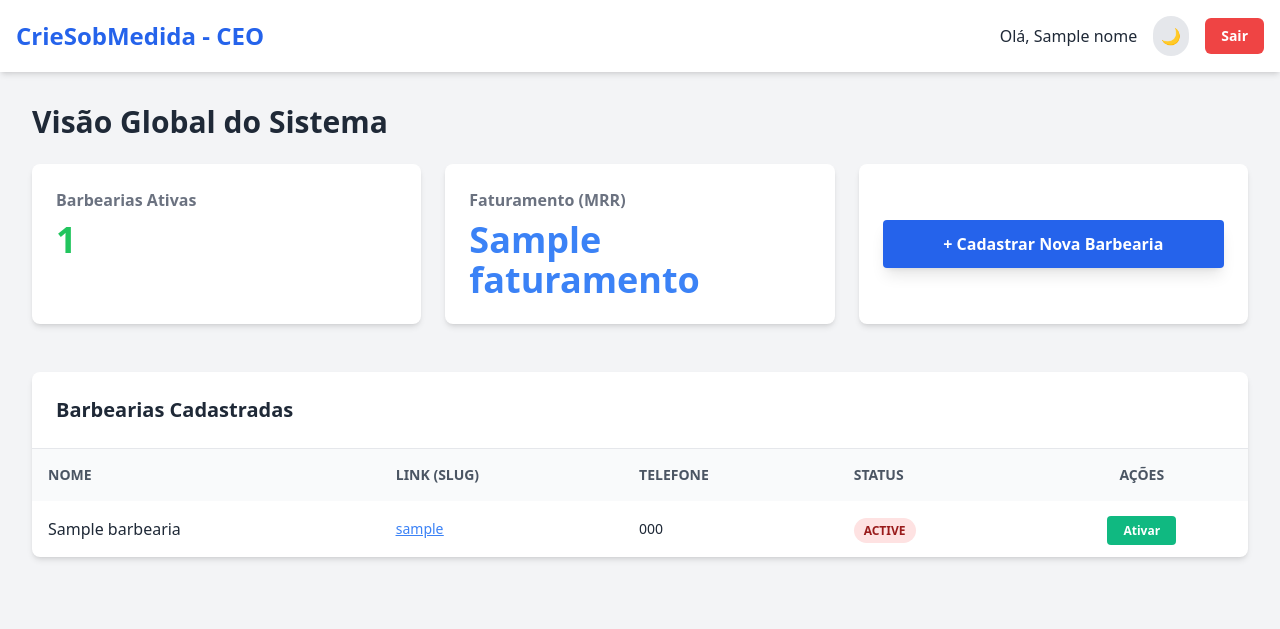
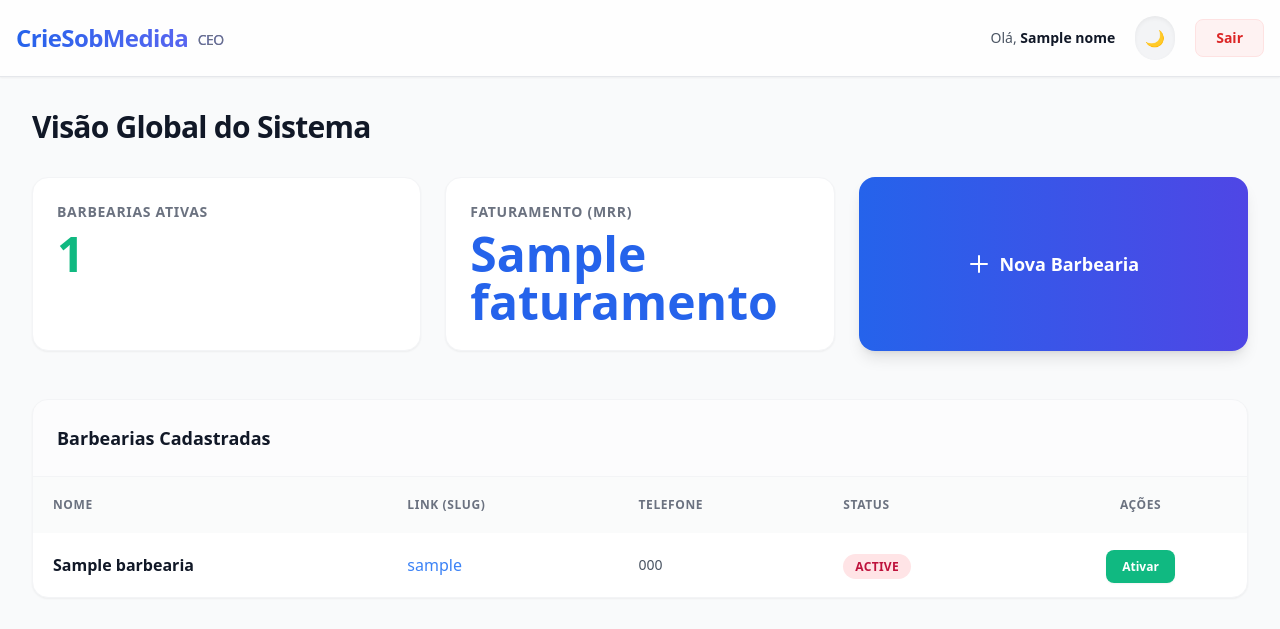
Before and after one commit to GeovanniFSantos/barbearia-SasS, a Node server app: template views/superadmin/dashboard.ejs in a window 1280 px wide. Shown: the top 629 px of the page. Run offline with Node 20, Linux system fonts and the light colour scheme; the template is opened without the code that fills it: most values are stand-ins (such as "Sample title", 1, 10 or a date in 2020); some libraries are stand-ins or nearby versions.

Commit message:
V- 1.1
Configurando a tela de SuperAdmin e adicionando a rota de login para ela!

```diff
--- a/controllers/authController.js
+++ b/controllers/authController.js
@@ -36,6 +36,9 @@ exports.realizarLogin = async (req, res) => {
         req.session.userId = usuario.id;
         req.session.userNome = usuario.nome;
         req.session.userRole = usuario.tipo;
+
+        if (usuario.tipo === 'superadmin') {
+        return res.redirect('/superadmin');}
 
         // Se for admin, garante que o ID na sessão é sempre 1
         if (usuario.tipo === 'dono' || usuario.tipo === 'colaborador') {
--- a/public/js/dashboard_superAdmin.js
+++ b/public/js/dashboard_superAdmin.js
@@ -1,5 +1,6 @@
         // Função para Abrir/Fechar o Modal
-        function toggleModal() {
-            const modal = document.getElementById('modalCadastro');
-            modal.classList.toggle('hidden');
-        }
+        window.toggleModal = function() {
+        const modal = document.getElementById('modalCadastro');
+        modal.classList.toggle('hidden');
+        console.log("O botão foi clicado e o modal acionado!"); // Log para termos certeza
+    }
--- a/views/superadmin/dashboard.ejs
+++ b/views/superadmin/dashboard.ejs
@@ -3,82 +3,98 @@
 <head>
     <meta charset="UTF-8">
     <meta name="viewport" content="width=device-width, initial-scale=1.0">
-    <title>Super Admin - Solução Sob Medida SaaS</title>
+    <title>SasS Solução Sob Medida - Barbearia-app</title>
     <script src="https://cdn.tailwindcss.com"></script>
+    <link rel="stylesheet" href="https://cdnjs.cloudflare.com/ajax/libs/font-awesome/6.4.0/css/all.min.css">
     <script>
-        tailwind.config = { darkMode: 'class' }
+        tailwind.config = { darkMode: 'class' };
+        if (localStorage.getItem('theme') === 'dark') document.documentElement.classList.add('dark');
     </script>
+    <style>
+        @keyframes slideUp { from { opacity: 0; transform: translateY(20px); } to { opacity: 1; transform: translateY(0); } }
+        .animate-slide-up { animation: slideUp 0.5s cubic-bezier(0.16, 1, 0.3, 1) forwards; opacity: 0; }
+        .custom-scrollbar::-webkit-scrollbar { height: 6px; width: 6px; }
+        .custom-scrollbar::-webkit-scrollbar-track { background: transparent; }
+        .custom-scrollbar::-webkit-scrollbar-thumb { background: #cbd5e1; border-radius: 10px; }
+        .dark .custom-scrollbar::-webkit-scrollbar-thumb { background: #334155; }
+    </style>
 </head>
-<body class="bg-gray-100 dark:bg-gray-900 text-gray-800 dark:text-gray-100 transition-colors duration-300">
+<body class="bg-gray-50 dark:bg-gray-900 text-gray-800 dark:text-gray-100 transition-colors duration-500">
 
-    <nav class="bg-white dark:bg-gray-800 shadow-md p-4 flex justify-between items-center">
-        <h1 class="text-2xl font-bold text-blue-600 dark:text-blue-400">CrieSobMedida - CEO</h1>
-        <div class="flex items-center space-x-4">
-            <span class="font-medium">Olá, <%= nome %></span>
-            <button id="theme-toggle" class="p-2 bg-gray-200 dark:bg-gray-700 rounded-full">
+    <nav class="bg-white/80 dark:bg-gray-800/80 glass-effect sticky top-0 z-40 shadow-sm border-b border-gray-200 dark:border-gray-700 p-4 flex justify-between items-center transition-all">
+        <h1 class="text-2xl font-extrabold bg-clip-text text-transparent bg-gradient-to-r from-blue-600 to-indigo-500 tracking-tight">
+            CrieSobMedida <span class="text-sm font-medium text-gray-500 dark:text-gray-400 align-middle ml-1">CEO</span>
+        </h1>
+        <div class="flex items-center space-x-5">
+            <span class="font-medium text-sm text-gray-600 dark:text-gray-300">Olá, <span class="font-bold text-gray-900 dark:text-white"><%= nome %></span></span>
+            <button id="theme-toggle" class="p-2.5 bg-gray-100 dark:bg-gray-700 hover:bg-gray-200 dark:hover:bg-gray-600 rounded-full transition-colors shadow-inner">
                 <span id="theme-icon">🌙</span>
             </button>
-            <a href="/auth/logout" class="bg-red-500 text-white px-4 py-2 rounded-md font-bold text-sm">Sair</a>
+            <a href="/auth/logout" class="bg-red-50 hover:bg-red-100 text-red-600 dark:bg-red-500/10 dark:hover:bg-red-500/20 dark:text-red-400 px-5 py-2 rounded-lg font-semibold text-sm transition-all border border-red-100 dark:border-red-500/20">Sair</a>
         </div>
     </nav>
 
-    <main class="p-8">
-        <h2 class="text-3xl font-bold mb-6">Visão Global do Sistema</h2>
+    <main class="p-8 max-w-7xl mx-auto">
+        <h2 class="text-3xl font-bold mb-8 tracking-tight text-gray-900 dark:text-white">Visão Global do Sistema</h2>
 
         <div class="grid grid-cols-1 md:grid-cols-3 gap-6">
-            <div class="bg-white dark:bg-gray-800 p-6 rounded-lg shadow-md">
-                <h3 class="text-gray-500 dark:text-gray-400 font-semibold mb-2">Barbearias Ativas</h3>
-                <p class="text-4xl font-bold text-green-500"><%= totalBarbearias %></p>
+            <div class="bg-white dark:bg-gray-800 p-6 rounded-2xl shadow-sm hover:shadow-xl hover:-translate-y-1 transition-all duration-300 border border-gray-100 dark:border-gray-700">
+                <h3 class="text-sm text-gray-500 dark:text-gray-400 font-bold uppercase tracking-wider mb-2">Barbearias Ativas</h3>
+                <p class="text-5xl font-black text-emerald-500"><%= totalBarbearias %></p>
             </div>
 
-            <div class="bg-white dark:bg-gray-800 p-6 rounded-lg shadow-md">
-                <h3 class="text-gray-500 dark:text-gray-400 font-semibold mb-2">Faturamento (MRR)</h3>
-                <p class="text-4xl font-bold text-blue-500"><%= faturamento %></p>
+            <div class="bg-white dark:bg-gray-800 p-6 rounded-2xl shadow-sm hover:shadow-xl hover:-translate-y-1 transition-all duration-300 border border-gray-100 dark:border-gray-700">
+                <h3 class="text-sm text-gray-500 dark:text-gray-400 font-bold uppercase tracking-wider mb-2">Faturamento (MRR)</h3>
+                <p class="text-5xl font-black text-blue-600 dark:text-blue-400"><%= faturamento %></p>
             </div>
 
-            <div class="bg-white dark:bg-gray-800 p-6 rounded-lg shadow-md flex items-center">
-                <button onclick="toggleModal()" class="w-full bg-blue-600 hover:bg-blue-700 text-white font-bold py-3 px-4 rounded shadow-lg transition-all">
-                    + Cadastrar Nova Barbearia
+            <div class="flex items-center">
+                <button onclick="toggleModal('modalCadastro')" class="w-full h-full min-h-[120px] bg-gradient-to-r from-blue-600 to-indigo-600 hover:from-blue-700 hover:to-indigo-700 text-white font-bold py-3 px-4 rounded-2xl shadow-lg hover:shadow-blue-500/30 transform hover:-translate-y-1 transition-all duration-300 flex items-center justify-center space-x-2 text-lg">
+                    <svg class="w-6 h-6" fill="none" stroke="currentColor" viewBox="0 0 24 24"><path stroke-linecap="round" stroke-linejoin="round" stroke-width="2" d="M12 4v16m8-8H4"></path></svg>
+                    <span>Nova Barbearia</span>
                 </button>
             </div>
         </div>
 
-        <div class="mt-12 bg-white dark:bg-gray-800 rounded-lg shadow-md overflow-hidden transition-colors duration-300">
-            <div class="p-6 border-b border-gray-200 dark:border-gray-700">
-                <h3 class="text-xl font-bold">Barbearias Cadastradas</h3>
+        <div class="mt-12 bg-white dark:bg-gray-800 rounded-2xl shadow-sm border border-gray-100 dark:border-gray-700 overflow-hidden transition-colors duration-300">
+            <div class="p-6 border-b border-gray-100 dark:border-gray-700 bg-gray-50/50 dark:bg-gray-800/50">
+                <h3 class="text-lg font-bold text-gray-900 dark:text-white">Barbearias Cadastradas</h3>
             </div>
             <div class="overflow-x-auto">
                 <table class="w-full text-left border-collapse">
                     <thead>
-                        <tr class="bg-gray-50 dark:bg-gray-700 text-gray-600 dark:text-gray-300 text-sm uppercase font-semibold">
-                            <th class="p-4">Nome</th>
-                            <th class="p-4">Link (Slug)</th>
-                            <th class="p-4">Telefone</th>
-                            <th class="p-4">Status</th>
-                            <th class="p-4 text-center">Ações</th>
+                        <tr class="bg-gray-50/80 dark:bg-gray-900/50 text-gray-500 dark:text-gray-400 text-xs uppercase tracking-wider font-bold">
+                            <th class="p-5">Nome</th>
+                            <th class="p-5">Link (Slug)</th>
+                            <th class="p-5">Telefone</th>
+                            <th class="p-5">Status</th>
+                            <th class="p-5 text-center">Ações</th>
                         </tr>
                     </thead>
-                    <tbody class="divide-y divide-gray-200 dark:divide-gray-700">
+                    <tbody class="divide-y divide-gray-100 dark:divide-gray-700/50">
                         <% if (barbearias.length === 0) { %>
                             <tr>
-                                <td colspan="5" class="p-4 text-center text-gray-500">Nenhuma barbearia cadastrada ainda.</td>
+                                <td colspan="5" class="p-8 text-center text-gray-500 dark:text-gray-400 italic">Nenhuma barbearia cadastrada no momento.</td>
                             </tr>
                         <% } else { %>
                             <% barbearias.forEach(b => { %>
-                                <tr class="hover:bg-gray-50 dark:hover:bg-gray-700 transition-colors">
-                                    <td class="p-4 font-medium"><%= b.nome %></td>
-                                    <td class="p-4 text-blue-500 underline text-sm">
-                                        <a href="http://<%= b.slug %>.localhost:3000" target="_blank"><%= b.slug %></a>
+                                <tr class="hover:bg-blue-50/50 dark:hover:bg-gray-700/50 transition-colors group">
+                                    <td class="p-5 font-semibold text-gray-900 dark:text-white"><%= b.nome %></td>
+                                    <td class="p-5">
+                                        <a href="http://<%= b.slug %>.localhost:3000/" target="_blank" class="text-blue-500 hover:text-blue-700 font-medium transition-colors flex items-center space-x-1">
+                                            <span><%= b.slug %></span>
+                                            <svg class="w-4 h-4 opacity-0 group-hover:opacity-100 transition-opacity" fill="none" stroke="currentColor" viewBox="0 0 24 24"><path stroke-linecap="round" stroke-linejoin="round" stroke-width="2" d="M10 6H6a2 2 0 00-2 2v10a2 2 0 002 2h10a2 2 0 002-2v-4M14 4h6m0 0v6m0-6L10 14"></path></svg>
+                                        </a>
                                     </td>
-                                    <td class="p-4 text-sm"><%= b.telefone || 'Não informado' %></td>
-                                    <td class="p-4">
-                                        <span class="px-2.5 py-1 rounded-full text-xs font-bold <%= b.status === 'ativo' ? 'bg-green-100 text-green-800' : 'bg-red-100 text-red-800' %>">
+                                    <td class="p-5 text-gray-600 dark:text-gray-300 text-sm"><%= b.telefone || 'Não informado' %></td>
+                                    <td class="p-5">
+                                        <span class="px-3 py-1 rounded-full text-xs font-bold tracking-wide <%= b.status === 'ativo' ? 'bg-emerald-100 text-emerald-700 dark:bg-emerald-500/10 dark:text-emerald-400' : 'bg-rose-100 text-rose-700 dark:bg-rose-500/10 dark:text-rose-400' %>">
                                             <%= b.status.toUpperCase() %>
                                         </span>
                                     </td>
-                                    <td class="p-4 text-center">
+                                    <td class="p-5 text-center">
                                         <a href="/superadmin/status/<%= b.id %>/<%= b.status %>"
-                                        class="px-4 py-1.5 rounded text-white text-xs font-bold transition-all <%= b.status === 'ativo' ? 'bg-amber-500 hover:bg-amber-600' : 'bg-emerald-500 hover:bg-emerald-600' %>">
+                                        class="px-4 py-2 rounded-lg text-white text-xs font-bold shadow-sm transition-all <%= b.status === 'ativo' ? 'bg-amber-500 hover:bg-amber-600 hover:shadow-amber-500/30' : 'bg-emerald-500 hover:bg-emerald-600 hover:shadow-emerald-500/30' %>">
                                             <%= b.status === 'ativo' ? 'Desativar' : 'Ativar' %>
                                         </a>
                                     </td>
@@ -89,47 +105,77 @@
                 </table>
             </div>
         </div>
-
     </main>
 
+    <div id="modalCadastro" class="hidden fixed inset-0 z-50 items-center justify-center p-4 transition-opacity duration-300 opacity-0">
 
-    <div id="modalCadastro" class="hidden fixed inset-0 bg-black bg-opacity-50 flex items-center justify-center p-4">
-        <div class="bg-white dark:bg-gray-800 rounded-lg max-w-md w-full p-6 shadow-2xl transition-colors duration-300">
-            <div class="flex justify-between items-center mb-4">
-                <h3 class="text-xl font-bold text-gray-900 dark:text-white">Nova Barbearia</h3>
-                <button onclick="toggleModal()" class="text-gray-500 hover:text-gray-700 dark:hover:text-gray-300 text-2xl">&times;</button>
+    <div class="relative z-10 bg-white dark:bg-gray-800 rounded-2xl max-w-md w-full p-8 shadow-2xl transform scale-95 transition-transform duration-300 border border-gray-100 dark:border-gray-700">
+        <div class="flex justify-between items-center mb-6">
+            <h3 class="text-2xl font-extrabold text-gray-900 dark:text-white tracking-tight">Nova Barbearia</h3>
+            <button onclick="toggleModal('modalCadastro')" class="text-gray-400 hover:text-gray-600 dark:hover:text-white bg-gray-100 dark:bg-gray-700 hover:bg-gray-200 dark:hover:bg-gray-600 rounded-full p-2 transition-colors">
+                <svg class="w-5 h-5" fill="none" stroke="currentColor" viewBox="0 0 24 24"><path stroke-linecap="round" stroke-linejoin="round" stroke-width="2" d="M6 18L18 6M6 6l12 12"></path></svg>
+            </button>
         </div>
 
-            <form action="/superadmin/cadastrar" method="POST" class="space-y-4">
+        <form action="/superadmin/cadastrar" method="POST" class="space-y-5">
             <div>
-                    <label class="block text-sm font-medium mb-1">Nome da Barbearia</label>
-                    <input type="text" name="nome" required class="w-full p-2 rounded border dark:bg-gray-700 dark:border-gray-600">
+                <label class="block text-sm font-semibold text-gray-700 dark:text-gray-300 mb-1.5">Nome da Barbearia</label>
+                <input type="text" name="nome" required class="w-full p-3 rounded-xl border border-gray-300 dark:border-gray-600 dark:bg-gray-900 focus:ring-2 focus:ring-blue-500 focus:border-blue-500 outline-none transition-all">
             </div>
             <div>
-                    <label class="block text-sm font-medium mb-1">Slug (Link único na URL)</label>
-                    <input type="text" name="slug" placeholder="ex: donjuan-barber" required class="w-full p-2 rounded border dark:bg-gray-700 dark:border-gray-600">
+                <label class="block text-sm font-semibold text-gray-700 dark:text-gray-300 mb-1.5">Slug <span class="font-normal text-gray-400">(Link único na URL)</span></label>
+                <input type="text" name="slug" placeholder="ex: donjuan-barber" required class="w-full p-3 rounded-xl border border-gray-300 dark:border-gray-600 dark:bg-gray-900 focus:ring-2 focus:ring-blue-500 focus:border-blue-500 outline-none transition-all">
             </div>
             <div>
-                    <label class="block text-sm font-medium mb-1">Telefone</label>
-                    <input type="text" name="telefone" class="w-full p-2 rounded border dark:bg-gray-700 dark:border-gray-600">
+                <label class="block text-sm font-semibold text-gray-700 dark:text-gray-300 mb-1.5">Telefone</label>
+                <input type="text" name="telefone" class="w-full p-3 rounded-xl border border-gray-300 dark:border-gray-600 dark:bg-gray-900 focus:ring-2 focus:ring-blue-500 focus:border-blue-500 outline-none transition-all">
             </div>
             <div>
-                    <label class="block text-sm font-medium mb-1">Status Inicial</label>
-                    <select name="status" class="w-full p-2 rounded border dark:bg-gray-700 dark:border-gray-600">
+                <label class="block text-sm font-semibold text-gray-700 dark:text-gray-300 mb-1.5">Status Inicial</label>
+                <select name="status" class="w-full p-3 rounded-xl border border-gray-300 dark:border-gray-600 dark:bg-gray-900 focus:ring-2 focus:ring-blue-500 focus:border-blue-500 outline-none transition-all appearance-none cursor-pointer">
                     <option value="teste_gratis">Teste Grátis (7 dias)</option>
                     <option value="ativo">Ativo (Pago)</option>
                 </select>
             </div>
 
-                <div class="flex justify-end space-x-2 pt-2">
-                    <button type="button" onclick="toggleModal()" class="px-4 py-2 bg-gray-300 dark:bg-gray-600 rounded font-medium">Cancelar</button>
-                    <button type="submit" class="px-4 py-2 bg-blue-600 text-white rounded font-bold hover:bg-blue-700">Salvar Sistema</button>
+            <div class="flex justify-end space-x-3 pt-4">
+                <button type="button" onclick="toggleModal('modalCadastro')" class="px-5 py-2.5 bg-white dark:bg-gray-800 border border-gray-300 dark:border-gray-600 text-gray-700 dark:text-gray-300 hover:bg-gray-50 dark:hover:bg-gray-700 rounded-xl font-semibold transition-colors">Cancelar</button>
+                <button type="submit" class="px-5 py-2.5 bg-gradient-to-r from-blue-600 to-indigo-600 hover:from-blue-700 hover:to-indigo-700 text-white rounded-xl font-bold shadow-md hover:shadow-blue-500/30 transition-all">Salvar Sistema</button>
             </div>
         </form>
     </div>
+
+    <div class="absolute inset-0 bg-gray-900/60 glass-effect" onclick="toggleModal('modalCadastro')"></div>
 </div>
 
-    <script src="/js/dashboard_superAdmin.js"></script>
+    <script>
+        function toggleModal() {
+            const modal = document.getElementById('modalCadastro');
+            const modalContent = document.getElementById('modalContent');
+
+            console.log("Comando recebido: Acionando o Modal!");
+
+            if (modal.classList.contains('hidden')) {
+                // Remove a trava de visibilidade
+                modal.classList.remove('hidden');
+                // Pequeno delay para permitir que o Tailwind processe a animação
+                setTimeout(() => {
+                    modalContent.classList.remove('scale-95', 'opacity-0');
+                    modalContent.classList.add('scale-100', 'opacity-100');
+                }, 10);
+            } else {
+                // Inicia a animação de encolhimento
+                modalContent.classList.remove('scale-100', 'opacity-100');
+                modalContent.classList.add('scale-95', 'opacity-0');
+                // Espera a animação terminar (300ms) para esconder a div inteira
+                setTimeout(() => {
+                    modal.classList.add('hidden');
+                }, 300);
+            }
+        }
+    </script>
+
    <script src="/js/theme.js"></script>
+
 </body>
 </html>
```
Lines whose indentation alone changed are shown as unchanged.
